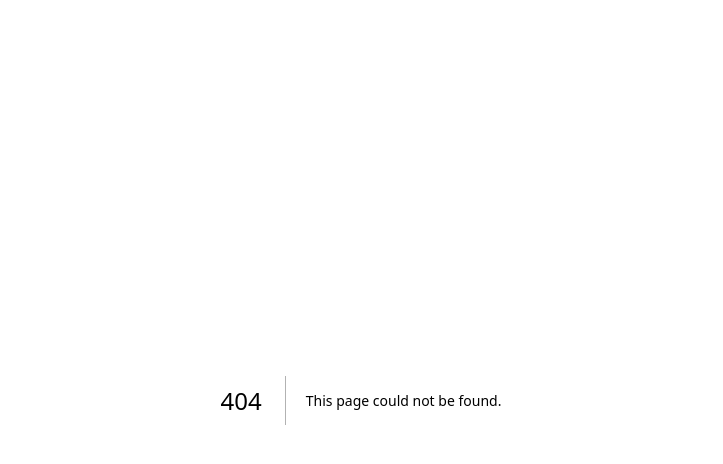
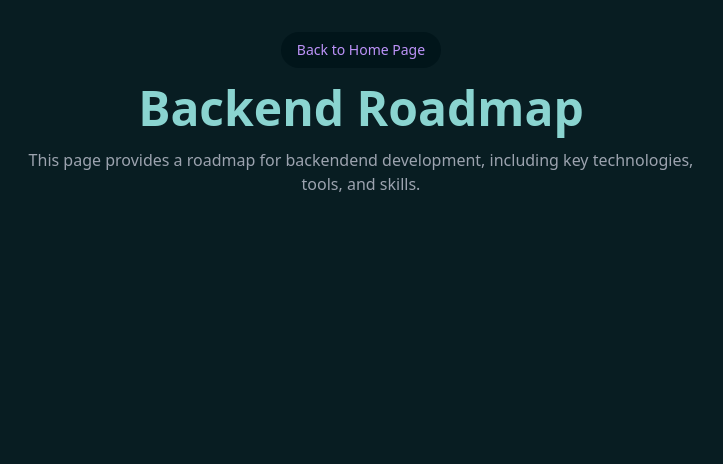
Before and after one commit to frypan05/SIH24, a Next.js app in the folder sih/: page /backend in a window 1280 px wide. Before the commit this address had no page. Shown: the top 464 px of the page, without its empty margins (279-1002 px from the left). Built offline with nearby package versions, Linux system fonts and the light colour scheme.

Commit message:
student roadmap functionality

```diff
--- /dev/null
+++ b/sih/components/BackendRoadmap.js
@@ -0,0 +1,24 @@
+// components/FrontendRoadmap.js
+import React from 'react';
+
+const FrontendRoadmap = () => {
+  return (
+    <div className="bg-[#081D22] text-white min-h-screen p-8">
+      <div className="max-w-6xl mx-auto">
+        <div className="text-center mb-8">
+          <div className="inline-block bg-[#01151A] text-[#BD93F9] text-sm px-4 py-2 rounded-full mb-4">
+            {/* Link to the landing page */}
+            <a href="/" className="text-[#BD93F9] hover:underline">Back to Home Page</a>
+          </div>
+          <h1 className="text-5xl font-bold text-[#8AD4D0] mb-4">Backend Roadmap</h1>
+          <p className="text-gray-400 max-w-2xl mx-auto">
+            This page provides a roadmap for backendend development, including key technologies, tools, and skills.
+          </p>
+        </div>
+        {/* Add more content specific to Frontend roadmap here */}
+      </div>
+    </div>
+  );
+};
+
+export default FrontendRoadmap;
--- /dev/null
+++ b/sih/components/FrontendRoadmap.js
@@ -0,0 +1,24 @@
+// components/FrontendRoadmap.js
+import React from 'react';
+
+const FrontendRoadmap = () => {
+  return (
+    <div className="bg-[#081D22] text-white min-h-screen p-8">
+      <div className="max-w-6xl mx-auto">
+        <div className="text-center mb-8">
+          <div className="inline-block bg-[#01151A] text-[#BD93F9] text-sm px-4 py-2 rounded-full mb-4">
+            {/* Link to the landing page */}
+            <a href="/" className="text-[#BD93F9] hover:underline">Back to Home Page</a>
+          </div>
+          <h1 className="text-5xl font-bold text-[#8AD4D0] mb-4">Frontend Roadmap</h1>
+          <p className="text-gray-400 max-w-2xl mx-auto">
+            This page provides a roadmap for Frontend development, including key technologies, tools, and skills.
+          </p>
+        </div>
+        {/* Add more content specific to Frontend roadmap here */}
+      </div>
+    </div>
+  );
+};
+
+export default FrontendRoadmap;
--- /dev/null
+++ b/sih/pages/backend.js
@@ -0,0 +1,9 @@
+// pages/frontend.js
+import React from 'react';
+import FrontendRoadmap from '../components/BackendRoadmap';
+
+const FrontendPage = () => {
+  return <FrontendRoadmap />;
+};
+
+export default FrontendPage;
--- /dev/null
+++ b/sih/pages/devops.js
@@ -0,0 +1,9 @@
+// pages/frontend.js
+import React from 'react';
+import FrontendRoadmap from '../components/devopsRoadmap';
+
+const FrontendPage = () => {
+  return <FrontendRoadmap />;
+};
+
+export default FrontendPage;
--- /dev/null
+++ b/sih/pages/frontend.js
@@ -0,0 +1,9 @@
+// pages/frontend.js
+import React from 'react';
+import FrontendRoadmap from '../components/FrontendRoadmap';
+
+const FrontendPage = () => {
+  return <FrontendRoadmap />;
+};
+
+export default FrontendPage;
--- /dev/null
+++ b/sih/pages/fullstack.js
@@ -0,0 +1,9 @@
+// pages/frontend.js
+import React from 'react';
+import FrontendRoadmap from '../components/FullstackRoadmap';
+
+const FrontendPage = () => {
+  return <FrontendRoadmap />;
+};
+
+export default FrontendPage;
--- a/sih/pages/resources/student.js
+++ b/sih/pages/resources/student.js
@@ -1,6 +1,10 @@
+// DeveloperRoadmaps.js
 import React from 'react';
+import { useRouter } from 'next/router';
 
 const DeveloperRoadmaps = () => {
+  const router = useRouter();
+
   const roadmaps = [
     'Frontend', 'Backend', 'DevOps',
     'Full Stack', 'AI and Data Scientist', 'Data Analyst',
@@ -16,9 +20,34 @@ const DeveloperRoadmaps = () => {
 
   // Click handler for roadmap buttons
   const handleRoadmapClick = (roadmap) => {
-    // Add redirect logic here
-    console.log(`Clicked on roadmap: ${roadmap}`);
-    // window.location.href = `/roadmap/${roadmap.toLowerCase().replace(/\s/g, '-')}`; // Example redirect
+    if (roadmap === 'Frontend') {
+      router.push('/frontend');
+    } else {
+      // Add redirect logic for other roadmaps
+      console.log(`Clicked on roadmap: ${roadmap}`);
+      // window.location.href = `/roadmap/${roadmap.toLowerCase().replace(/\s/g, '-')}`; // Example redirect
+    }
+    if (roadmap === 'Backend') {
+      router.push('/backend');
+    } else {
+      // Add redirect logic for other roadmaps
+      console.log(`Clicked on roadmap: ${roadmap}`);
+      // window.location.href = `/roadmap/${roadmap.toLowerCase().replace(/\s/g, '-')}`; // Example redirect
+    }
+    if (roadmap === 'DevOps') {
+      router.push('/devops');
+    } else {
+      // Add redirect logic for other roadmaps
+      console.log(`Clicked on roadmap: ${roadmap}`);
+      // window.location.href = `/roadmap/${roadmap.toLowerCase().replace(/\s/g, '-')}`; // Example redirect
+    }
+    if (roadmap === 'Full Stack') {
+      router.push('/fullstack');
+    } else {
+      // Add redirect logic for other roadmaps
+      console.log(`Clicked on roadmap: ${roadmap}`);
+      // window.location.href = `/roadmap/${roadmap.toLowerCase().replace(/\s/g, '-')}`; // Example redirect
+    }
   };
 
   return (
```
